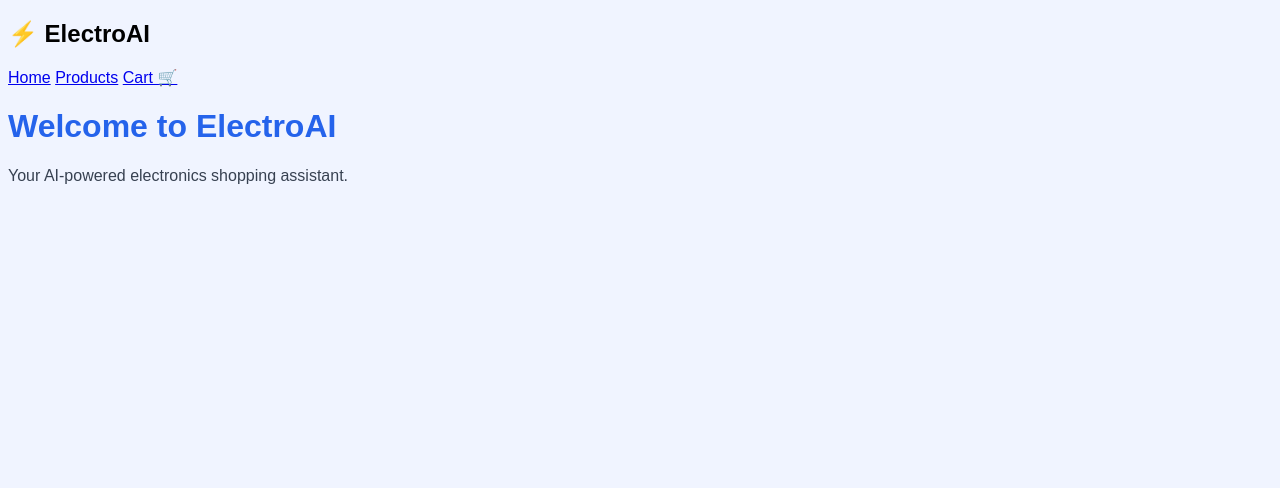
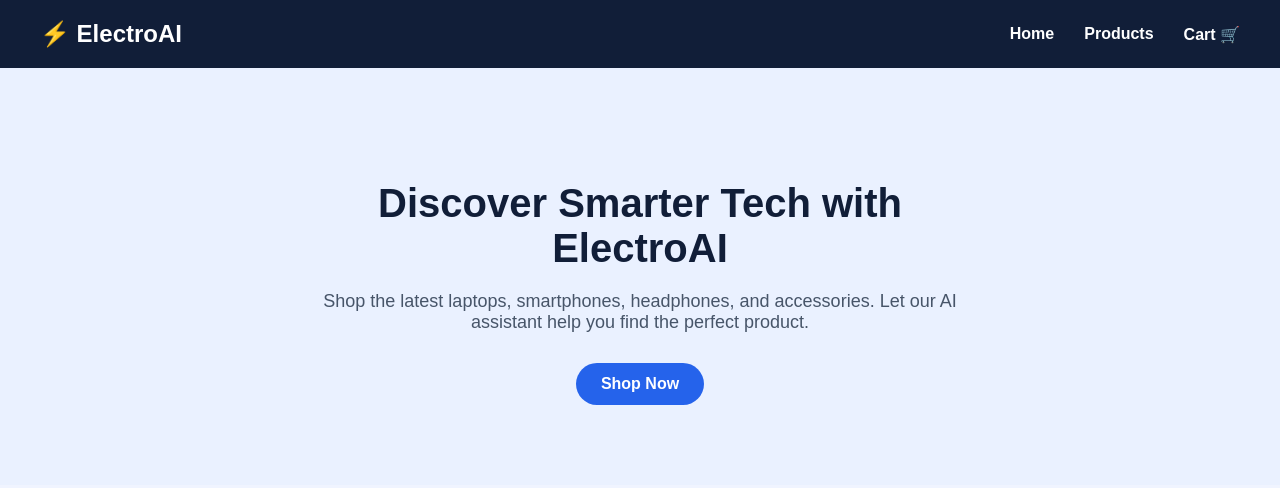
Before and after one commit to gauravmalode22/ElectroAI-Smart-Electronics-Store, a plain HTML site: page index.html in a window 1280 px wide. Drawn offline with Linux system fonts and the light colour scheme.

```diff
--- a/index.html
+++ b/index.html
@@ -28,10 +28,31 @@
       </nav>
     </header>
 
-    <main id="home">
-      <h1>Welcome to ElectroAI</h1>
-      <p>Your AI-powered electronics shopping assistant.</p>
-    </main>
+
+<main id="home">
+
+    <section class="hero">
+
+        <div class="hero-content">
+
+            <h1>Discover Smarter Tech with ElectroAI</h1>
+
+            <p>
+                Shop the latest laptops, smartphones,
+                headphones, and accessories.
+                Let our AI assistant help you find
+                the perfect product.
+            </p>
+
+            <a href="#products" class="shop-btn">
+                Shop Now
+            </a>
+
+        </div>
+
+    </section>
+
+</main>
 
   </body>
 
--- a/style.css
+++ b/style.css
@@ -1,8 +1,38 @@
 
 body {
     background-color: #f0f4ff;
+    margin: 0;
     font-family: Arial, sans-serif;
 }
+
+/* Navbar container */
+.navbar {
+    display: flex;
+    justify-content: space-between;
+    align-items: center;
+    background-color: #111e38;
+    padding: 20px 40px;
+}
+
+/* Store logo */
+.logo h2 {
+    color: white;
+    margin: 0;
+}
+
+/* Navigation links container */
+.nav-links {
+    display: flex;
+    gap: 30px;
+}
+
+/* Individual links */
+.nav-links a {
+    color: white;
+    text-decoration: none;
+    font-weight: bold;
+}
+
 
 h1 {
     color: #2563eb;
@@ -11,3 +41,41 @@ h1 {
 p {
     color: #374151;
 }
+
+/* Hero section */
+.hero {
+    background-color: #eaf1ff;
+    padding: 80px 20px;
+    text-align: center;
+}
+
+/* Hero content container */
+.hero-content {
+    max-width: 650px;
+    margin: 0 auto;
+}
+
+/* Hero heading */
+.hero h1 {
+    font-size: 40px;
+    color: #111e38;
+    margin-bottom: 20px;
+}
+
+/* Hero paragraph */
+.hero p {
+    font-size: 18px;
+    color: #475569;
+    margin-bottom: 30px;
+}
+
+/* Shop Now button */
+.shop-btn {
+    display: inline-block;
+    background-color: #2563eb;
+    color: white;
+    padding: 12px 25px;
+    text-decoration: none;
+    border-radius: 30px;
+    font-weight: bold;
+}
```
